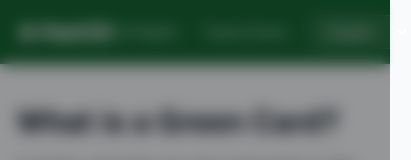
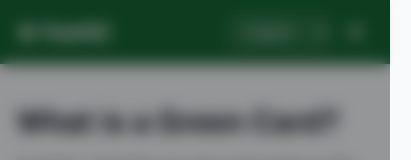
Before and after one commit to mbonano/fastgc, a Next.js app: page / in a window 390 px wide. Shown: the top 160 px of the page, 411 px wide, since content can reach past the window. Built offline with nearby package versions, Linux system fonts and the light colour scheme.

Commit message:
Fixed overlapping menu options on mobile devices

```diff
--- a/app/components/Header.tsx
+++ b/app/components/Header.tsx
@@ -1,6 +1,7 @@
 'use client'
 
 import Link from 'next/link'
+import { useState } from 'react'
 import { useLanguage } from '../context/language'
 import { ui } from '../data/content'
 import type { Lang } from '../data/content'
@@ -11,14 +12,25 @@ const LANG_OPTIONS: { value: Lang; label: string }[] = [
   { value: 'ru', label: 'Русский' },
 ]
 
+const NAV_LINKS = [
+  { href: '/', labelKey: 'navHome' as const },
+  { href: '/ice', labelKey: 'navIce' as const },
+  { href: '/travel', labelKey: 'navTravel' as const },
+]
+
 export default function Header() {
   const { lang, setLang } = useLanguage()
+  const [menuOpen, setMenuOpen] = useState(false)
 
   return (
     <header className="bg-brand text-white sticky top-0 z-10 shadow-md">
       <div className="max-w-5xl mx-auto px-4 sm:px-6 h-16 flex items-center justify-between gap-3">
         <div className="flex items-center gap-3 min-w-0">
-          <Link href="/" className="flex items-center gap-1.5 text-xl font-bold tracking-tight whitespace-nowrap hover:text-green-200 transition-colors group">
+          <Link
+            href="/"
+            onClick={() => setMenuOpen(false)}
+            className="flex items-center gap-1.5 text-xl font-bold tracking-tight whitespace-nowrap hover:text-green-200 transition-colors group"
+          >
             <svg className="w-5 h-5 opacity-70 group-hover:opacity-100 transition-opacity" viewBox="0 0 20 20" fill="currentColor">
               <path d="M10.707 2.293a1 1 0 00-1.414 0l-7 7a1 1 0 001.414 1.414L4 10.414V17a1 1 0 001 1h4a1 1 0 001-1v-3h2v3a1 1 0 001 1h4a1 1 0 001-1v-6.586l.293.293a1 1 0 001.414-1.414l-7-7z" />
             </svg>
@@ -29,25 +41,17 @@ export default function Header() {
           </span>
         </div>
 
-        <nav className="flex items-center gap-1 shrink-0">
-          <Link
-            href="/"
-            className="text-sm text-green-100 hover:text-white px-2.5 py-1.5 rounded hover:bg-white/10 transition-colors whitespace-nowrap"
-          >
-            {ui.navHome[lang]}
-          </Link>
-          <Link
-            href="/ice"
-            className="text-sm text-green-100 hover:text-white px-2.5 py-1.5 rounded hover:bg-white/10 transition-colors whitespace-nowrap"
-          >
-            {ui.navIce[lang]}
-          </Link>
-          <Link
-            href="/travel"
-            className="text-sm text-green-100 hover:text-white px-2.5 py-1.5 rounded hover:bg-white/10 transition-colors whitespace-nowrap"
-          >
-            {ui.navTravel[lang]}
-          </Link>
+        {/* Desktop nav */}
+        <nav className="hidden sm:flex items-center gap-1 shrink-0">
+          {NAV_LINKS.map(({ href, labelKey }) => (
+            <Link
+              key={href}
+              href={href}
+              className="text-sm text-green-100 hover:text-white px-2.5 py-1.5 rounded hover:bg-white/10 transition-colors whitespace-nowrap"
+            >
+              {ui[labelKey][lang]}
+            </Link>
+          ))}
         </nav>
 
         <div className="flex items-center gap-2 shrink-0">
@@ -67,8 +71,42 @@ export default function Header() {
               </option>
             ))}
           </select>
+
+          {/* Hamburger button — mobile only */}
+          <button
+            className="sm:hidden flex items-center justify-center w-9 h-9 rounded hover:bg-white/10 transition-colors"
+            onClick={() => setMenuOpen((o) => !o)}
+            aria-label="Toggle menu"
+            aria-expanded={menuOpen}
+          >
+            {menuOpen ? (
+              <svg className="w-5 h-5" viewBox="0 0 20 20" fill="currentColor">
+                <path fillRule="evenodd" d="M4.293 4.293a1 1 0 011.414 0L10 8.586l4.293-4.293a1 1 0 111.414 1.414L11.414 10l4.293 4.293a1 1 0 01-1.414 1.414L10 11.414l-4.293 4.293a1 1 0 01-1.414-1.414L8.586 10 4.293 5.707a1 1 0 010-1.414z" clipRule="evenodd" />
+              </svg>
+            ) : (
+              <svg className="w-5 h-5" viewBox="0 0 20 20" fill="currentColor">
+                <path fillRule="evenodd" d="M3 5a1 1 0 011-1h12a1 1 0 110 2H4a1 1 0 01-1-1zM3 10a1 1 0 011-1h12a1 1 0 110 2H4a1 1 0 01-1-1zM3 15a1 1 0 011-1h12a1 1 0 110 2H4a1 1 0 01-1-1z" clipRule="evenodd" />
+              </svg>
+            )}
+          </button>
         </div>
       </div>
+
+      {/* Mobile dropdown menu */}
+      {menuOpen && (
+        <nav className="sm:hidden bg-brand border-t border-white/10 px-4 py-2">
+          {NAV_LINKS.map(({ href, labelKey }) => (
+            <Link
+              key={href}
+              href={href}
+              onClick={() => setMenuOpen(false)}
+              className="block text-sm text-green-100 hover:text-white px-2.5 py-3 rounded hover:bg-white/10 transition-colors border-b border-white/5 last:border-0"
+            >
+              {ui[labelKey][lang]}
+            </Link>
+          ))}
+        </nav>
+      )}
     </header>
   )
 }
```
